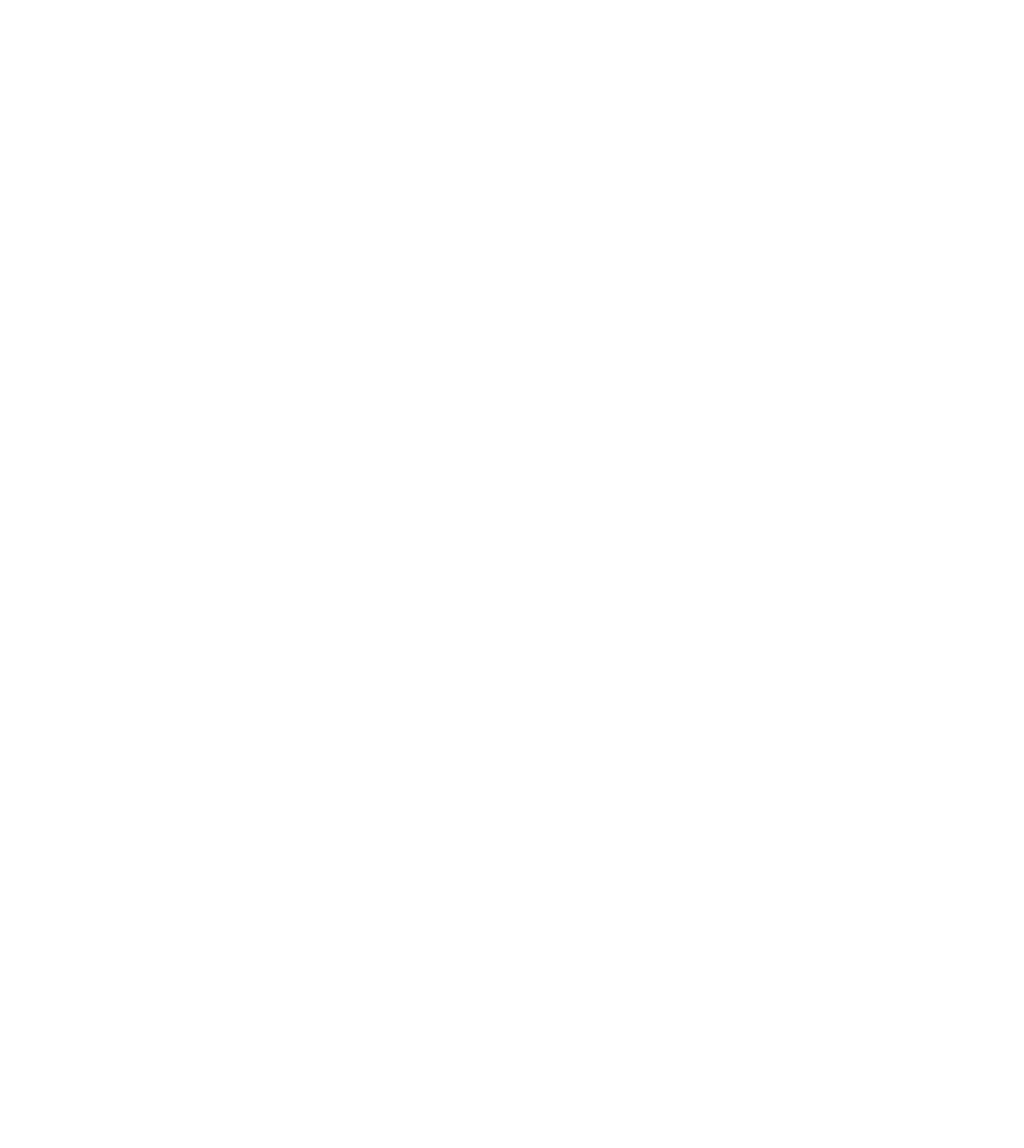
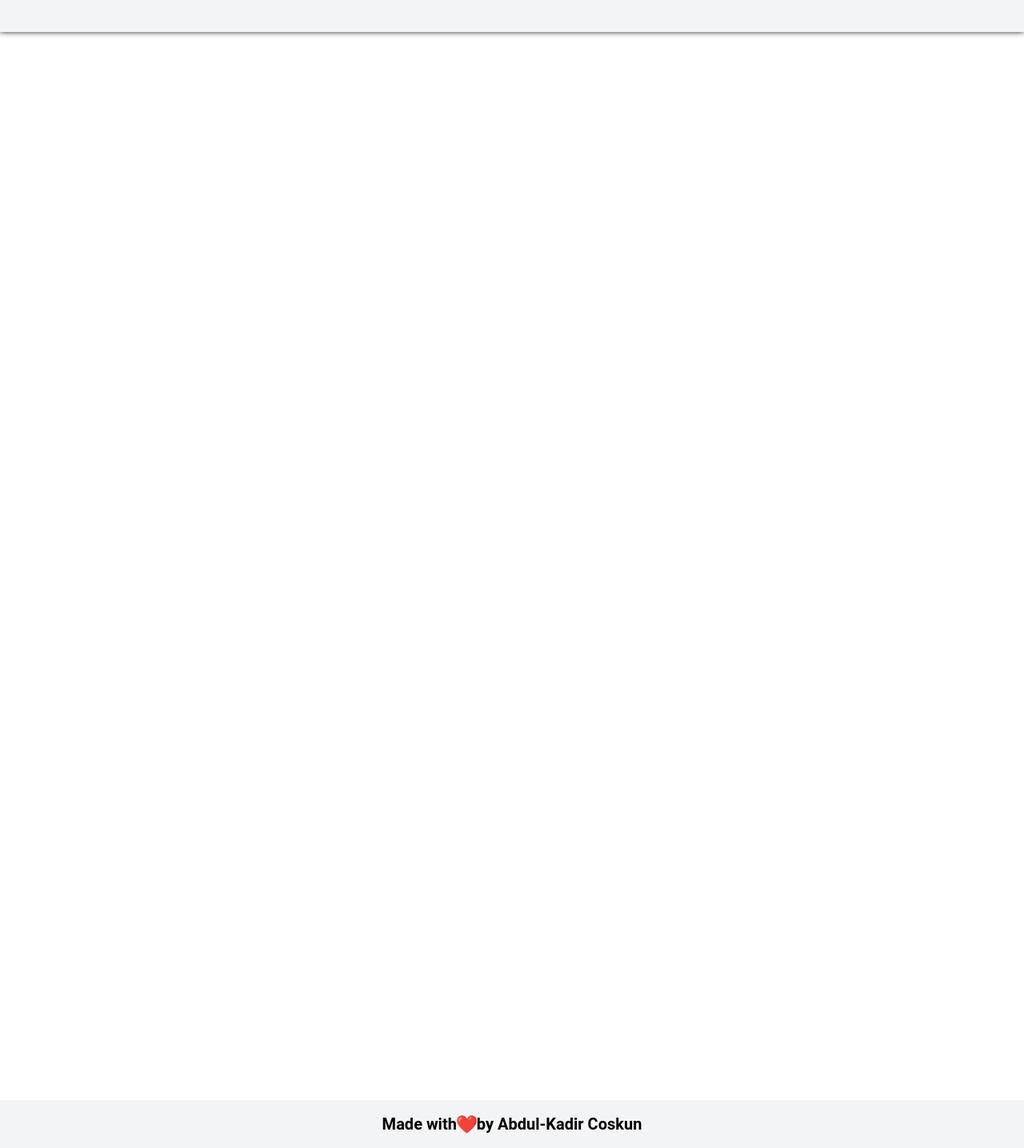
Before and after one commit to Chizaruu/stickur, a React (Create React App) app: page / in a window 1280 px wide. Shown: the whole page at 80% size. Before the commit the page ends 800 px from the top, so only its background shows below. Built offline with nearby package versions, Linux system fonts and the light colour scheme.

Commit message:
Renamed Main to HomePage, Set up App.js with BrowserRoute

```diff
--- a/src/App.js
+++ b/src/App.js
@@ -1,5 +1,21 @@
-function App() {
-    return <div></div>;
+import React from "react";
+import styles from "./App.module.scss";
+import { Footer } from "./containers/Footer/Footer";
+import { HomePage } from "./containers/HomePage/HomePage";
+import { Nav } from "./containers/Nav/Nav";
+import { BrowserRouter, Routes, Route } from "react-router-dom";
+
+export default function App() {
+    return (
+        <div className={styles.App}>
+            <BrowserRouter>
+                <Nav />
+                <Routes>
+                    <Route path="/" element={<HomePage />} />
+                </Routes>
+                <HomePage />
+                <Footer />
+            </BrowserRouter>
+        </div>
+    );
 }
-
-export default App;
--- /dev/null
+++ b/src/App.module.scss
@@ -0,0 +1,10 @@
+@use "./scss/typography.module";
+@use "./scss/mixins.module";
+
+.App {
+    scroll-behavior: smooth;
+    margin: 0;
+    padding: 0;
+    min-height: calc(100% + constant(safe-area-inset-top));
+    min-height: calc(100% + env(safe-area-inset-top));
+}
--- a/src/containers/Main/Main.jsx
+++ b/src/containers/HomePage/HomePage.jsx
@@ -1,6 +1,6 @@
 import { useState, useEffect } from "react";
-import styles from "./Main.module.scss";
+import styles from "./HomePage.module.scss";
 
-export function Main() {
+export function HomePage() {
     return <main className={styles}></main>;
 }
```
Also changed, not shown: src/containers/HomePage/HomePage.module.scss (renamed from src/containers/Main/Main.module.scss).
